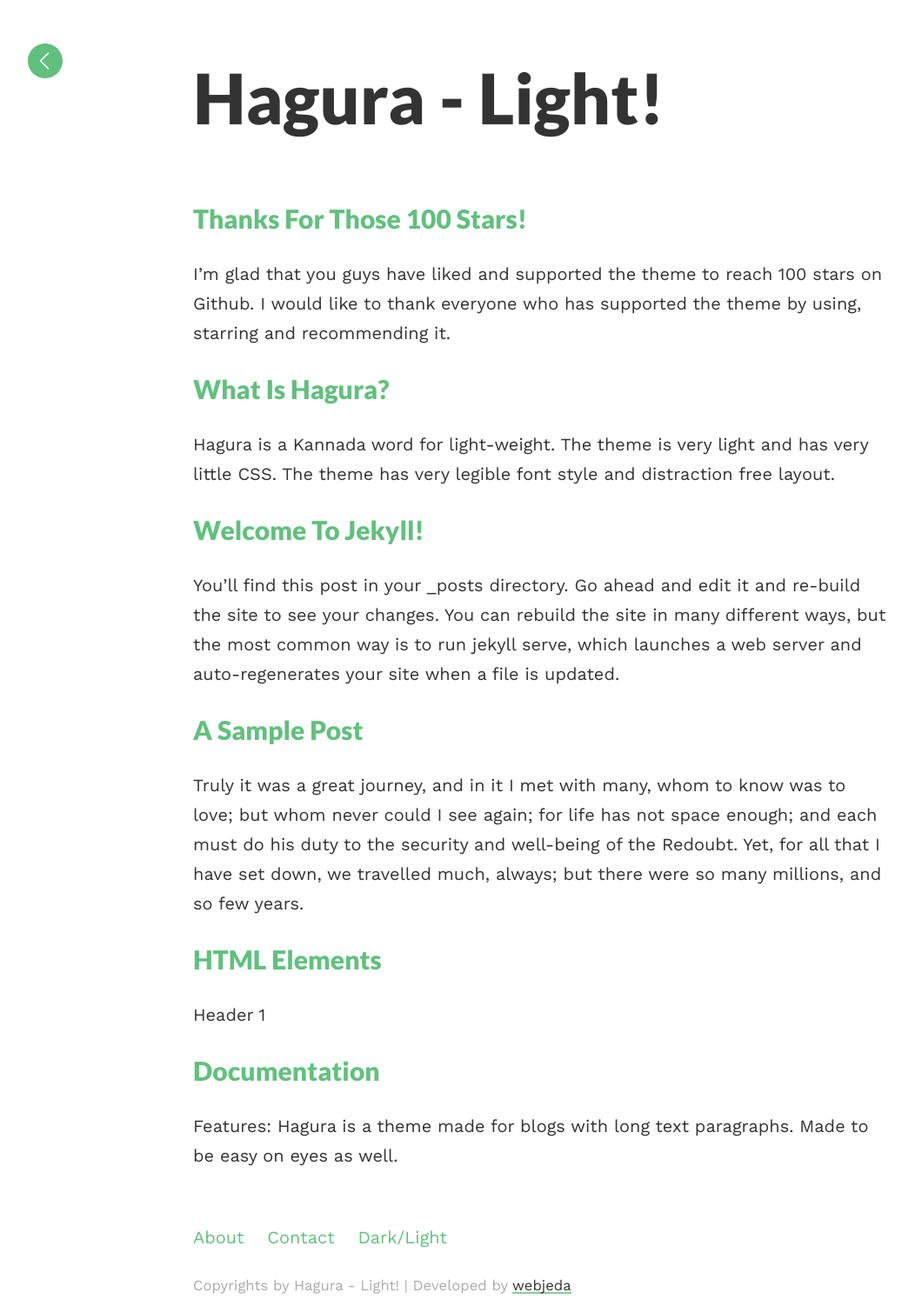
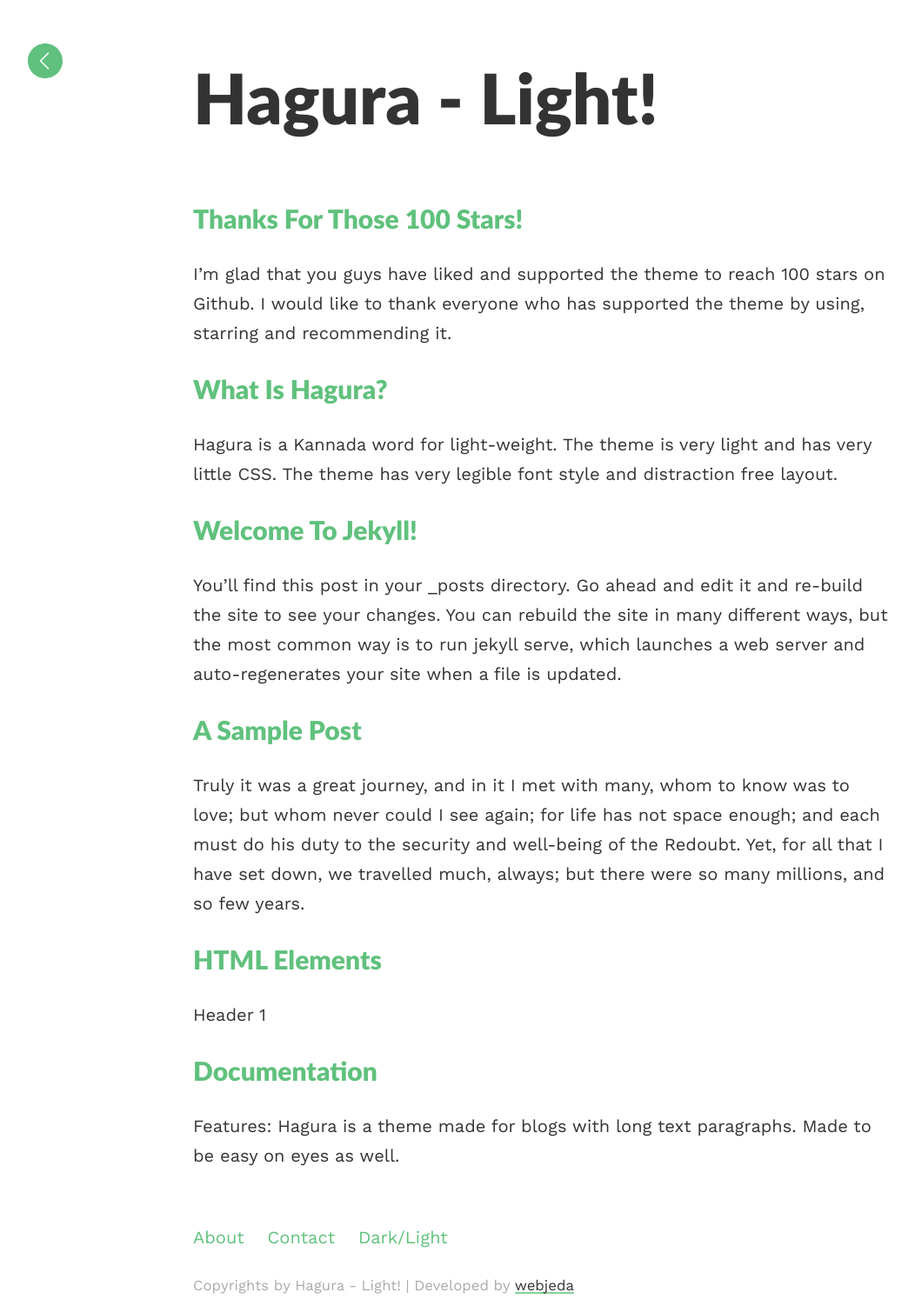
Before and after one commit to sharu725/hagura, a Jekyll site: the page built from index.html, in a window 1280 px wide. Shown: the whole page at 87% size, without its empty margins (18-1070 px from the left). Built offline with Jekyll 4.4.1, drawn with Linux system fonts in a browser that asks for light colours.

Commit message:
no message

```diff
--- a/_layouts/default.html
+++ b/_layouts/default.html
@@ -7,12 +7,12 @@ layout: compress
   <meta charset="utf-8">
   <meta name="viewport" content="width=device-width, initial-scale=1">
   <title>{% if page.title %}{{ page.title }} - {{ site.title }}{% else %}{{ site.title }}{% endif %}</title>
-  <link href="https://fonts.googleapis.com/css?family=Lato:900|Work+Sans" rel="stylesheet">
+<!--   <link href="https://fonts.googleapis.com/css?family=Lato:900|Work+Sans" rel="stylesheet"> -->
   <link rel="stylesheet" href="{{site.baseurl}}/css/main.css">
   {% seo %}
 </head>
 <body style="background-color: rgb(255, 255, 255)">
- <script src="{{site.baseurl}}/js/theme.min.js"></script>
+ <script async src="{{site.baseurl}}/js/theme.min.js"></script>
   <header>
       <a href="{{site.baseurl}}/"><div class="home"></div></a>
   </header>
@@ -32,6 +32,5 @@ layout: compress
     <p class="copy"><small>Copyrights by {{site.title}} | Developed by <a href="http://webjeda.com">webjeda</a></small></p>
 </footer>
 {% include analytics.html %}
-
 </body>
 </html>
--- /dev/null
+++ b/_sass/google-fonts.scss
@@ -0,0 +1,32 @@
+/* latin-ext */
+@font-face {
+  font-family: 'Lato';
+  font-style: normal;
+  font-weight: 900;
+  src: local('Lato Black'), local('Lato-Black'), url(fonts/R4a6fty3waPci7C44H8AjvY6323mHUZFJMgTvxaG2iE.woff2) format('woff2');
+  unicode-range: U+0100-024F, U+1E00-1EFF, U+20A0-20AB, U+20AD-20CF, U+2C60-2C7F, U+A720-A7FF;
+}
+/* latin */
+@font-face {
+  font-family: 'Lato';
+  font-style: normal;
+  font-weight: 900;
+  src: local('Lato Black'), local('Lato-Black'), url(fonts/tI4j516nok_GrVf4dhunkg.woff2) format('woff2');
+  unicode-range: U+0000-00FF, U+0131, U+0152-0153, U+02C6, U+02DA, U+02DC, U+2000-206F, U+2074, U+20AC, U+2212, U+2215;
+}
+/* latin-ext */
+@font-face {
+  font-family: 'Work Sans';
+  font-style: normal;
+  font-weight: 400;
+  src: local('Work Sans'), local('WorkSans-Regular'), url(fonts/WB2LNay3rHMH1zU8UJnUHBJtnKITppOI_IvcXXDNrsc.woff2) format('woff2');
+  unicode-range: U+0100-024F, U+1E00-1EFF, U+20A0-20AB, U+20AD-20CF, U+2C60-2C7F, U+A720-A7FF;
+}
+/* latin */
+@font-face {
+  font-family: 'Work Sans';
+  font-style: normal;
+  font-weight: 400;
+  src: local('Work Sans'), local('WorkSans-Regular'), url(fonts/ElUAY9q6T0Ayx4zWzW63VFtXRa8TVwTICgirnJhmVJw.woff2) format('woff2');
+  unicode-range: U+0000-00FF, U+0131, U+0152-0153, U+02C6, U+02DA, U+02DC, U+2000-206F, U+2074, U+20AC, U+2212, U+2215;
+}
--- a/css/main.scss
+++ b/css/main.scss
@@ -44,5 +44,6 @@ $on-laptop:        1000px;
 
 // Import partials from `sass_dir` (defaults to `_sass`)
 @import
-        "style"
+        "style",
+        "google-fonts"
 ;
```
Also changed, not shown: _includes/analytics.html (+3 -8 lines), css/fonts/ElUAY9q6T0Ayx4zWzW63VFtXRa8TVwTICgirnJhmVJw.woff2 (added), css/fonts/R4a6fty3waPci7C44H8AjvY6323mHUZFJMgTvxaG2iE.woff2 (added), css/fonts/WB2LNay3rHMH1zU8UJnUHBJtnKITppOI_IvcXXDNrsc.woff2 (added), css/fonts/tI4j516nok_GrVf4dhunkg.woff2 (added).
